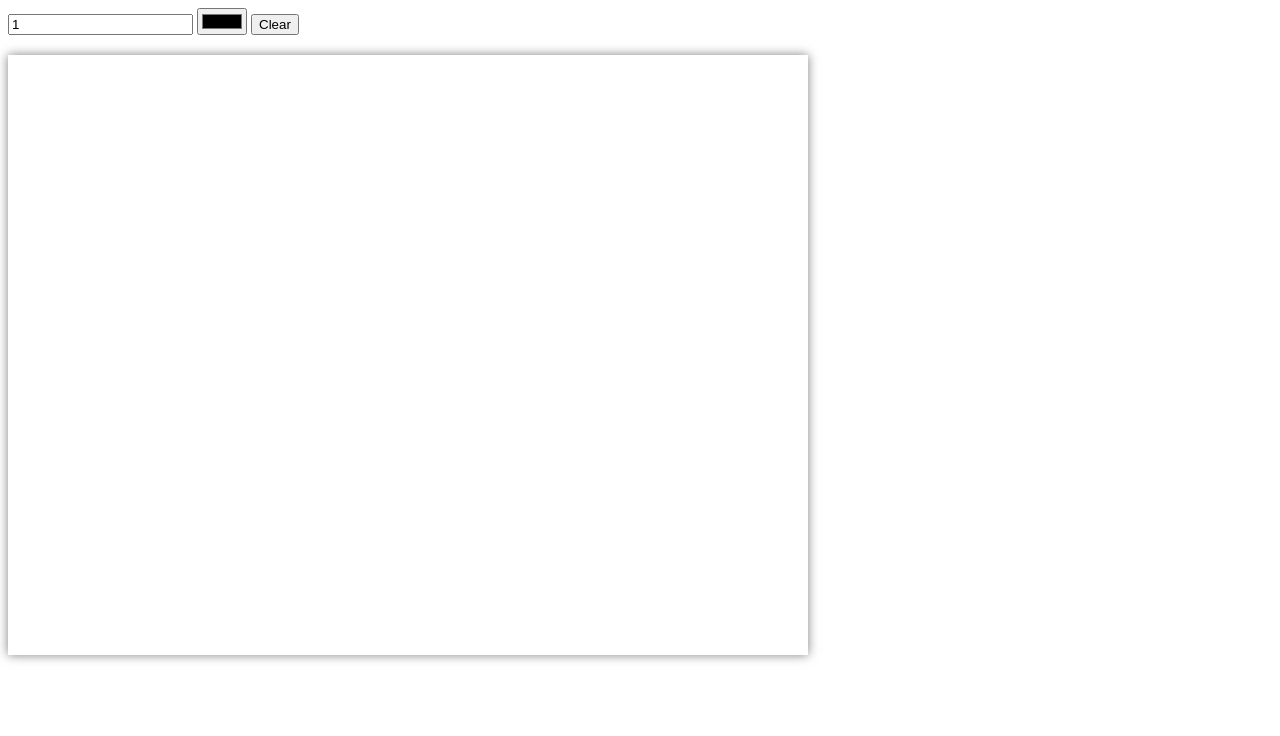
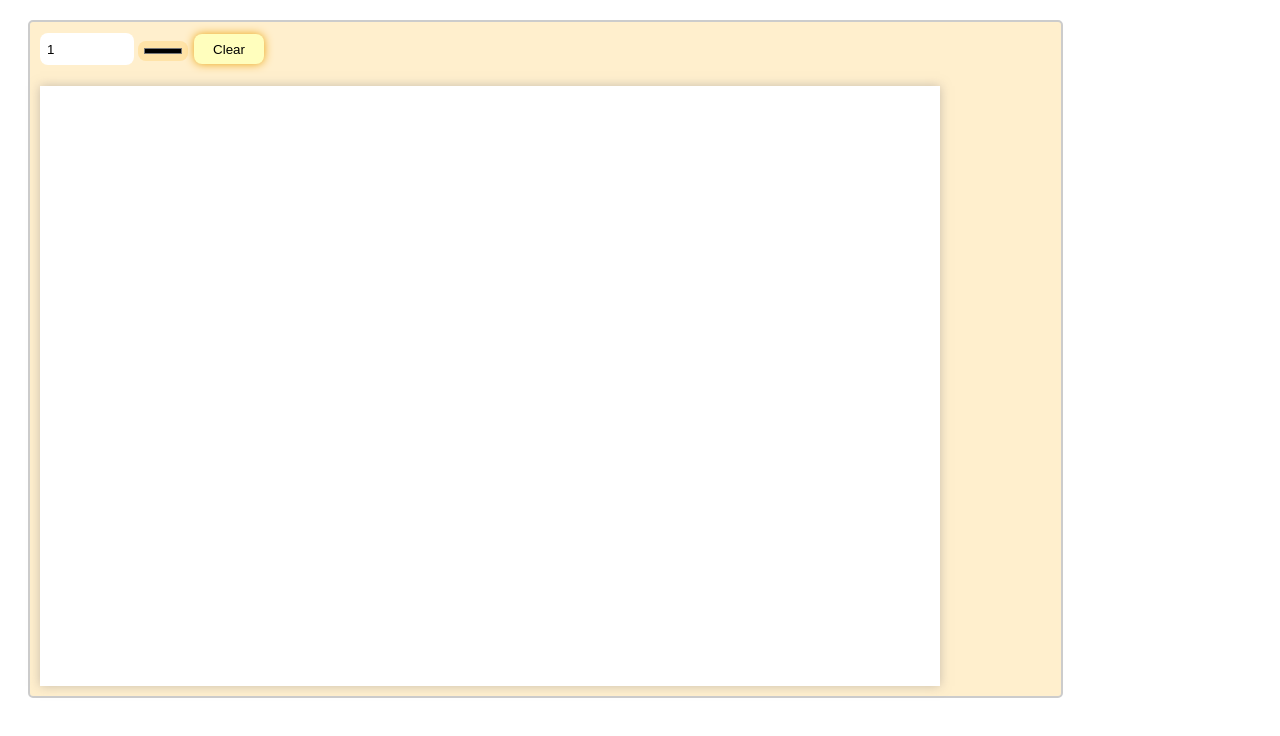
Before and after one commit to haliieva/Image-Editor-using-Canvas, a website built with webpack: page Canvas-image-editor/index.html in a window 1280 px wide. Built offline with nearby package versions, Linux system fonts and the light colour scheme.

Commit message:
Image editor using canvas

```diff
--- a/Canvas-image-editor/index.html
+++ b/Canvas-image-editor/index.html
@@ -5,17 +5,19 @@
 	<meta charset="UTF-8">
 	<meta name="viewport" content="width=device-width, initial-scale=1.0">
 	<title>Image Editor</title>
-	<link rel="stylesheet" href="./src/style.css">
+	<link rel="stylesheet" href="./src/style/style.css">
 
 </head>
 
 <body>
-	<div class="redo">
+	<div id="redo">
 		<input type="number" value="1" id="line-width">
 		<input type="color" value="#000" id="line-color">
 		<button id="canvas-clear">Clear</button>
-	</div>
-	<canvas id="image-editor" width="800" height="600"></canvas>
+
+	<canvas id="image-editor" width="900" height="600"></canvas>
+</div>
+
 	<script src="/dist/main.js" type="module"></script>
 </body>
 
--- a/Canvas-image-editor/src/handlers.js
+++ b/Canvas-image-editor/src/handlers.js
@@ -14,6 +14,8 @@ export const mousedownHandler = event => {
 
     imageEditor.coords.x1 = event.offsetX;
     imageEditor.coords.y1 = event.offsetY;
+
+
 };
 
 export const mouseupHandler = event => {
--- a/Canvas-image-editor/src/style.css
+++ /dev/null
@@ -1,7 +0,0 @@
-
-canvas {
-    margin-top: 20px;
-    box-shadow: 0px 0px 10px rgba(0, 0, 0, 0.5);
-    display: flex;
-    flex-direction: column;
-};
--- /dev/null
+++ b/Canvas-image-editor/src/style/style.css
@@ -0,0 +1,43 @@
+#redo{
+    margin: 20px;
+    padding: 10px;
+    width: 80%;
+	text-align: left;
+	background-color:  rgb(255, 239, 205);
+	border: 2px solid #ccc;
+	border-radius: 5px;
+}
+
+#line-width {
+    border: 5px solid transparent;
+    width: 80px;
+    height: 20px;
+    border-radius: 8px;
+}
+
+#line-color{
+    border: 2px solid transparent;
+    width: 50px;
+    height: 20px;
+    border-radius: 8px;
+    padding: revert;
+    background-color: rgb(255, 227, 168);
+}
+button {
+    margin: 2px;
+    outline: none;
+    box-shadow: 0 0 10px rgb(235, 165, 16);
+    width: 70px;
+    height: 30px;
+    border-radius: 8px;
+    border-width: 0;
+    background-color: rgb(255, 254, 189);
+}
+
+canvas {
+    margin-top: 20px;
+    box-shadow: 0px 0px 10px rgba(146, 139, 139, 0.5);
+    display: flex;
+    flex-direction: column;
+     background-color:  rgb(255, 255, 255);
+};
```
